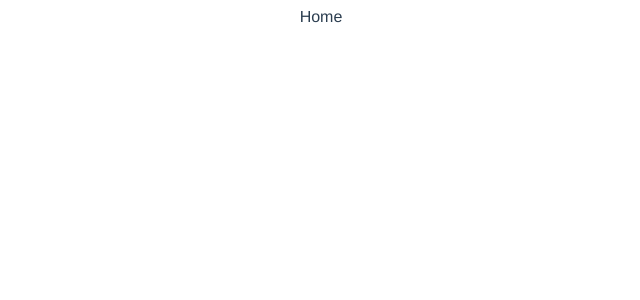
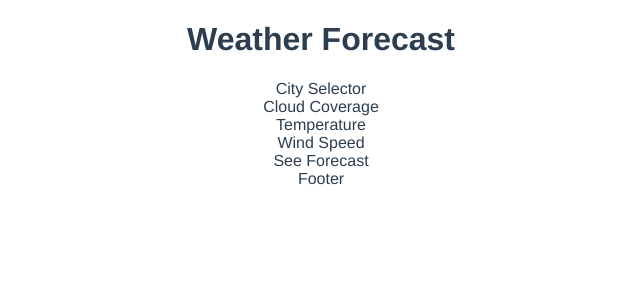
Before and after one commit to jratanadawong/weather-app, a Vue app in the folder app/: page / in a window 1280 px wide. Shown: the top 300 px of the page, without its empty margins (319-959 px from the left). Built offline with nearby package versions, Linux system fonts and the light colour scheme.

Commit message:
Begin basic scaffolding of frontend

```diff
--- /dev/null
+++ b/app/src/components/layout/Footer.vue
@@ -0,0 +1,13 @@
+<template>
+  <div class="footer">
+    Footer
+  </div>
+</template>
+
+<script>
+export default {
+  name: 'Footer',
+  components: {
+  }
+}
+</script>
--- /dev/null
+++ b/app/src/components/layout/Header.vue
@@ -0,0 +1,13 @@
+<template>
+  <div class="header">
+    <h1>Weather Forecast</h1>
+  </div>
+</template>
+
+<script>
+export default {
+  name: 'Header',
+  components: {
+  }
+}
+</script>
--- /dev/null
+++ b/app/src/components/pages/weather/index.vue
@@ -0,0 +1,24 @@
+<template>
+  <div class="weather-container">
+    <Header />
+    <div>City Selector</div>
+    <div>Cloud Coverage</div>
+    <div>Temperature</div>
+    <div>Wind Speed</div>
+    <div>See Forecast</div>
+    <Footer />
+  </div>
+</template>
+
+<script>
+import Header from '../../layout/Header';
+import Footer from '../../layout/Footer';
+
+export default {
+  name: 'Weather',
+  components: {
+    Header,
+    Footer,
+  },
+};
+</script>
--- a/app/src/views/Home.vue
+++ b/app/src/views/Home.vue
@@ -1,13 +1,15 @@
 <template>
   <div class="home">
-    Home
+    <Weather />
   </div>
 </template>
 
 <script>
+import Weather from '../components/pages/weather';
 export default {
   name: 'Home',
   components: {
+    Weather,
   }
 }
 </script>
```
Also changed, not shown: app/src/components/HelloWorld.vue (deleted, +0 -60 lines), app/src/components/ui/Selector.vue (added), app/src/helpers/index.js (added), 1 other file (tests, documents, lock files or other folders).
